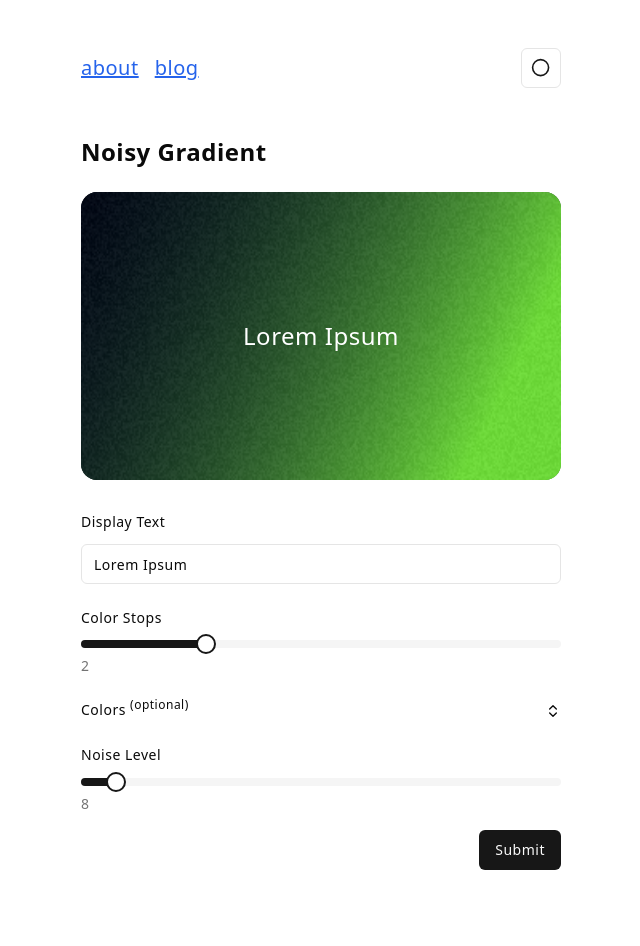
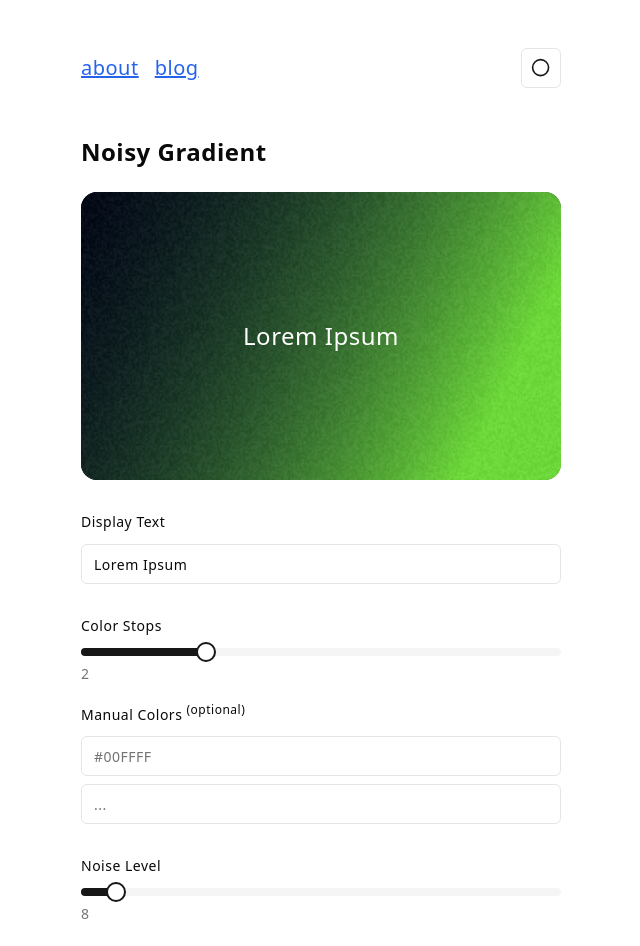
Before and after one commit to bolander72/boland.co, a Next.js app: page /noisy in a window 1280 px wide. Shown: the top 946 px of the page, without its empty margins (319-959 px from the left). Before the commit the page ends 918 px from the top, so only its background shows below. Built offline with nearby package versions, Linux system fonts and the light colour scheme.

Commit message:
Update styles

```diff
--- a/app/noisy/page.tsx
+++ b/app/noisy/page.tsx
@@ -19,12 +19,6 @@ import {
 import { Input } from '@/components/ui/input'
 import { Slider } from '@/components/ui/slider'
 import { cn } from '@/lib/utils'
-import {
-  Collapsible,
-  CollapsibleContent,
-  CollapsibleTrigger
-} from '@/components/ui/collapsible'
-import { ChevronsUpDown } from 'lucide-react'
 
 const formSchema = z.object({
   text: z.string().max(12),
@@ -46,6 +40,8 @@ export default function Page() {
       colors: []
     }
   })
+
+  const watchStops = form.watch('stops')
 
   function onSubmit(values: z.infer<typeof formSchema>) {
     console.log(values)
@@ -115,7 +111,7 @@ export default function Page() {
         </div>
       </div>
       <Form {...form}>
-        <form onSubmit={form.handleSubmit(onSubmit)} className='space-y-4'>
+        <form onSubmit={form.handleSubmit(onSubmit)} className='space-y-6'>
           <FormField
             control={form.control}
             name='text'
@@ -136,13 +132,6 @@ export default function Page() {
               <FormItem>
                 <FormLabel>Color Stops</FormLabel>
                 <FormControl>
-                  {/* <Input
-                     placeholder='2'
-                     type='number'
-                     {...field}
-                     min={1}
-                     max={2500}
-                  /> */}
                   <Slider
                     defaultValue={[2]}
                     max={5}
@@ -156,22 +145,15 @@ export default function Page() {
               </FormItem>
             )}
           />
-          {Number(form.getValues('stops')) <= 5 && (
-            <Collapsible>
+          {watchStops >= 1 && watchStops <= 5 && (
+            <div>
+              <FormLabel className='mb-3 flex w-full cursor-pointer items-center justify-between'>
+                <span>
+                  Manual Colors <sup className='text-xs'>(optional)</sup>
+                </span>
+              </FormLabel>
               <div className='space-y-2'>
-                <CollapsibleTrigger className='w-full'>
-                  <FormLabel className='flex w-full cursor-pointer items-center justify-between'>
-                    <div>
-                      Colors <sup className='text-xs'>(optional)</sup>
-                    </div>
-                    <div>
-                      <ChevronsUpDown className='h-4 w-4' />
-                    </div>
-                  </FormLabel>
-                </CollapsibleTrigger>
-                <CollapsibleContent className='space-y-2'>
-                  {Array.from({ length: Number(form.getValues('stops')) }).map(
-                    (_, index) => (
+                {Array.from({ length: watchStops }).map((_, index) => (
                   <FormField
                     key={index}
                     control={form.control}
@@ -183,10 +165,9 @@ export default function Page() {
                             placeholder={
                               index === 0
                                 ? '#00FFFF'
-                                    : index ===
-                                        Number(form.getValues('stops')) - 1
-                                      ? '#C04CFD'
-                                      : '#C04CFD'
+                                : index === Number(form.getValues('stops')) - 1
+                                  ? '...'
+                                  : '...'
                             }
                             type='text'
                             {...field}
@@ -205,18 +186,16 @@ export default function Page() {
                       </FormItem>
                     )}
                   />
-                    )
-                  )}
-                </CollapsibleContent>
+                ))}
               </div>
-            </Collapsible>
+            </div>
           )}
           <FormField
             control={form.control}
             name='level'
             render={({ field }) => (
-              <FormItem className='flex flex-col pt-2'>
-                <FormLabel className='mb-2'>Noise Level</FormLabel>
+              <FormItem>
+                <FormLabel>Noise Level</FormLabel>
                 <FormControl>
                   <Slider
                     defaultValue={[8]}
@@ -232,7 +211,7 @@ export default function Page() {
             )}
           />
           <div className='flex justify-end'>
-            <Button type='submit'>Submit</Button>
+            <Button type='submit'>Refresh</Button>
           </div>
         </form>
       </Form>
--- a/hooks/use-noisy-gradient.tsx
+++ b/hooks/use-noisy-gradient.tsx
@@ -56,6 +56,11 @@ function createRectangle(
   ctx.fill()
 }
 
+const DERFAULT_ID = 'noisy'
+const DEFAULT_STOPS = 2
+const DEFAULT_COLORS: (string | undefined)[] = []
+const DEFAULT_LEVEL = 8
+
 interface NoisyGradientProps {
   id?: string
   width?: number
@@ -70,10 +75,10 @@ export default function useNoisyGradient() {
 
   const createNoisyGradient = useCallback(
     ({
-      id = 'noisy',
-      stops = 2,
-      colors = [],
-      level = 8
+      id = DERFAULT_ID,
+      stops = DEFAULT_STOPS,
+      colors = DEFAULT_COLORS,
+      level = DEFAULT_LEVEL
     }: NoisyGradientProps = {}) => {
       const canvas = document.getElementById(id) as HTMLCanvasElement
 
@@ -104,6 +109,7 @@ export default function useNoisyGradient() {
       }
 
       ctx.fillStyle = gradient
+
       createRectangle(
         ctx,
         x,
@@ -129,8 +135,8 @@ export default function useNoisyGradient() {
 
   useEffect(() => {
     createNoisyGradient({
-      stops: 2,
-      level: 8
+      stops: DEFAULT_STOPS,
+      level: DEFAULT_LEVEL
     })
   }, [createNoisyGradient])
 
```
Lines whose indentation alone changed are shown as unchanged.
